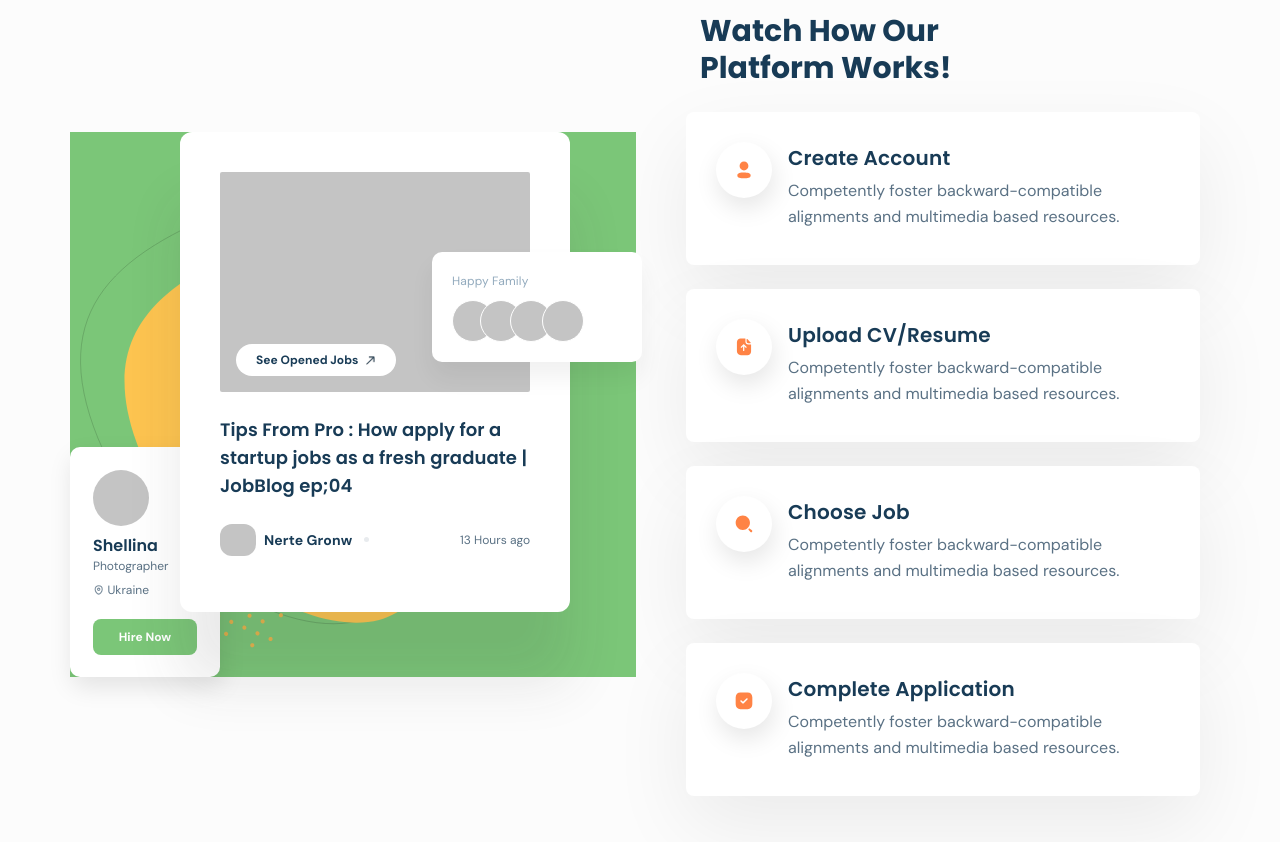
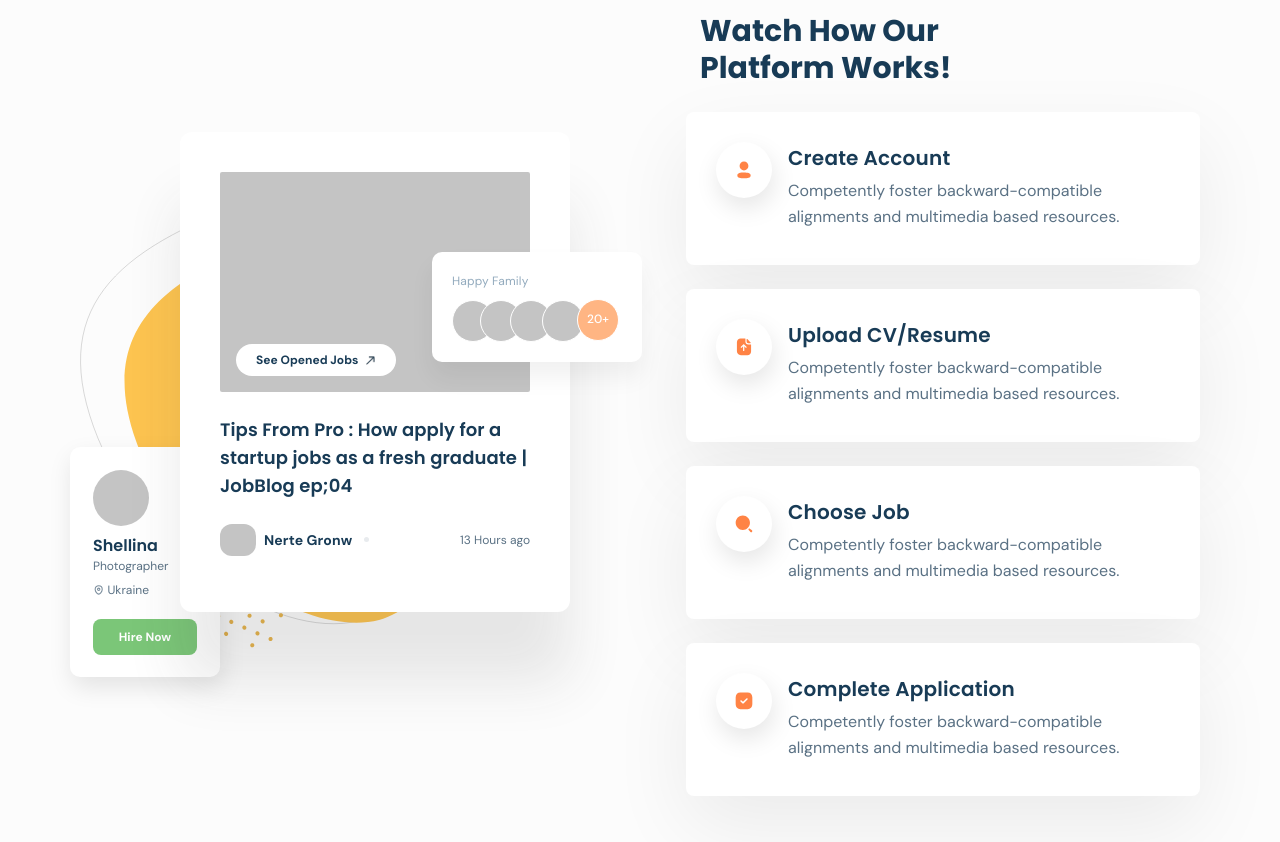
Before and after one commit to GitHubOshin/Chakri, a React (Create React App) app: page / in a window 1280 px wide. Shown: the part 1840-2682 px from the top of the page. Built offline with nearby package versions, Linux system fonts and the light colour scheme.

Commit message:
Update ServicesPageBlockA.js

```diff
--- a/src/components/servicesPage/ServicesPageBlockA.js
+++ b/src/components/servicesPage/ServicesPageBlockA.js
@@ -56,13 +56,13 @@ function CardTwo() {
     <div className="absolute z-10 flex flex-col laptop:gap-0 laptop:justify-between mobile:gap-[16.07px] screen1280:gap-6 mobile:left-[70px] bg-white shadow-[0px_70.7207px_56.1276px_rgba(55,55,55,0.1098)] mobile:rounded-[7.7px] mobile:w-[236.17px] mobile:h-[286.14px] mobile:py-[25.8px] mobile:px-[25.66px] screen1280:rounded-[12px] screen1280:h-[480px] screen1280:left-[110px] screen1280:w-[390px] screen1280:p-[40px] laptop:rounded-[16.84px] laptop:w-[516.63px] laptop:h-[625.93px] laptop:left-[145px] laptop:px-[57.38px] laptop:pt-[56.25px] laptop:pb-[56.13px]">
       <div className="relative bg-grey004 mobile:w-full mobile:h-[133.42px] mobile:rounded-[2.05px] screen1280:h-[220px] laptop:h-[291.86px] laptop:rounded-[4.49px]">
         <div className="absolute mobile:bottom-[12.33px] mobile:left-[11.32px] screen1280:bottom-4 screen1280:left-4 flex items-center justify-between mobile:px-[9.24px]  bg-white mobile:w-[90.83px] mobile:h-[18.47px] mobile:rounded-[10.26px] screen1280:w-40 screen1280:h-8 screen1280:rounded-2xl screen1280:px-5 laptop:w-[198.69px] laptop:h-[40.41px] laptop:rounded-[22.45px] laptop:left-[25.94px] laptop:bottom-[26.78px]">
-          <h6 className="text-darkBlue font-dmSans font-bold mobile:text-[7.18px] leading-[10.26px] screen1280:text-xs">
+          <h6 className="text-darkBlue font-dmSans font-bold mobile:text-[7.18px] leading-[10.26px] screen1280:text-xs laptop:text-[15.72px]">
             See Opened Jobs
           </h6>
           <img
             alt="Arrow"
             src="images/icons/arrow.svg"
-            className="mobile:w-[8.21px] mobile:h-[8.21px] screen1280:w-3 screen1280:h-3"
+            className="mobile:w-[8.21px] mobile:h-[8.21px] screen1280:w-3 screen1280:h-3 laptop:w-[17.96px] laptop:h-[17.96px]"
           />
         </div>
       </div>
@@ -74,7 +74,7 @@ function CardTwo() {
         <div className="flex justify-between items-center">
           <div className="flex items-center">
             <div className="bg-grey004 mobile:w-[20.53px] mobile:h-[17.96px] mobile:rounded-[6.16px] mobile:mr-[7.95px] screen1280:mr-2 screen1280:w-9 screen1280:h-8 screen1280:rounded-xl"></div>
-            <span className="text-darkBlue font-dmSans font-bold mobile:text-[8.21px] leading-[10.26px] tracking-[0.1px] mobile:mr-[5.13px] screen1280:mr-3 screen1280:text-sm">
+            <span className="text-darkBlue font-dmSans font-bold mobile:text-[8.21px] laptop:text-[17.96px] leading-[10.26px] tracking-[0.1px] mobile:mr-[5.13px] screen1280:mr-3 screen1280:text-sm">
               Nerte Gronw
             </span>
             <div className="bg-grey006 rounded-full mobile:w-[2.28px] mobile:h-[2.05px] screen1280:w-[4.98px] screen1280:h-[4.98px]"></div>
@@ -90,15 +90,20 @@ function CardTwo() {
 
 function CardThree() {
   return (
-    <div className="absolute z-20 flex mobile:items-center mobile:justify-center mobile:left-[228px] mobile:top-[71.82px] bg-white shadow-[0px_15px_25px_rgba(0,0,0,0.06)] mobile:rounded-[4.57px] screen1280:rounded-[10px] mobile:w-[130.87px] mobile:h-[69.94px] screen1280:w-[210px] screen1280:h-[110px] screen1280:top-[120px] screen1280:left-[362px] laptop:w-[286.29px] laptop:h-[153px] laptop:left-[422px]">
+    <div className="absolute z-20 flex mobile:items-center mobile:justify-center mobile:left-[228px] mobile:top-[71.82px] bg-white shadow-[0px_15px_25px_rgba(0,0,0,0.06)] mobile:rounded-[4.57px] screen1280:rounded-[10px] mobile:w-[130.87px] mobile:h-[69.94px] screen1280:w-[210px] screen1280:h-[110px] screen1280:top-[120px] screen1280:left-[362px] laptop:w-[286.29px] laptop:h-[153px] laptop:left-[490.6px] laptop:top-[135px]">
       <GreyCircle texts="Happy Family" />
+      <div className="absolute laptop:left-[200px] laptop:top-[67px] screen1280:left-[145px] screen1280:top-[47px] screen750:left-[89.5px] screen750:top-[31px] mobile:left-[90px] mobile:top-[31.5px] bg-plango rounded-full mobile:w-[23.24px] mobile:h-[23.24px]  screen1280:w-[42px] screen1280:h-[42px]  laptop:w-[56px] laptop:h-[56px]  mobile:flex mobile:items-center mobile:justify-center laptop:border-[0.5px] laptop:border-white mobile:border-[0.2px] mobile:border-white">
+        <span className="text-white mobile:text-[6.29px] laptop:text-[16px] text-base font-medium font-dmSans not-italic leading-[21px] screen1280:text-[12px]">
+          20+
+        </span>
+      </div>
     </div>
   )
 }
 
 function ServicesPageBlockA() {
   return (
-    <div className="relative bg-green laptop:mt-[56.8px] mobile:w-fit screen1280:w-[610px] screen1280:h-[545px]  min-w-[355px] max-w-[718.22px] min-h-[326.56px] laptop:w-[776.58px] laptop:h-[690.24px] ">
+    <div className="relative laptop:mt-[56.8px] mobile:w-fit screen1280:w-[610px] screen1280:h-[545px]  min-w-[355px] max-w-[776.58px] min-h-[326.56px] laptop:w-[776.58px] laptop:h-[690.24px] ">
       <BackGround />
       <CardOne />
       <CardTwo />
```
